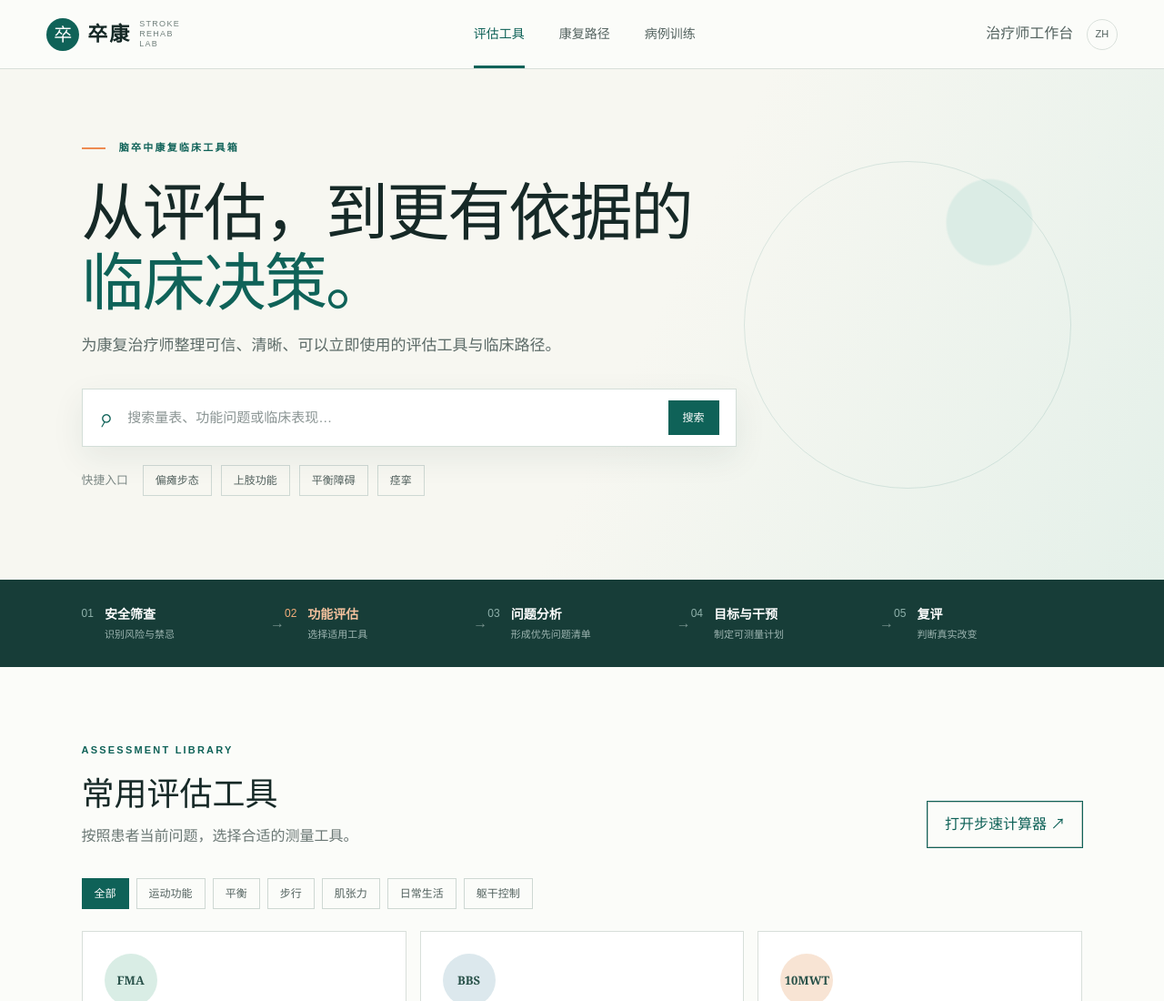
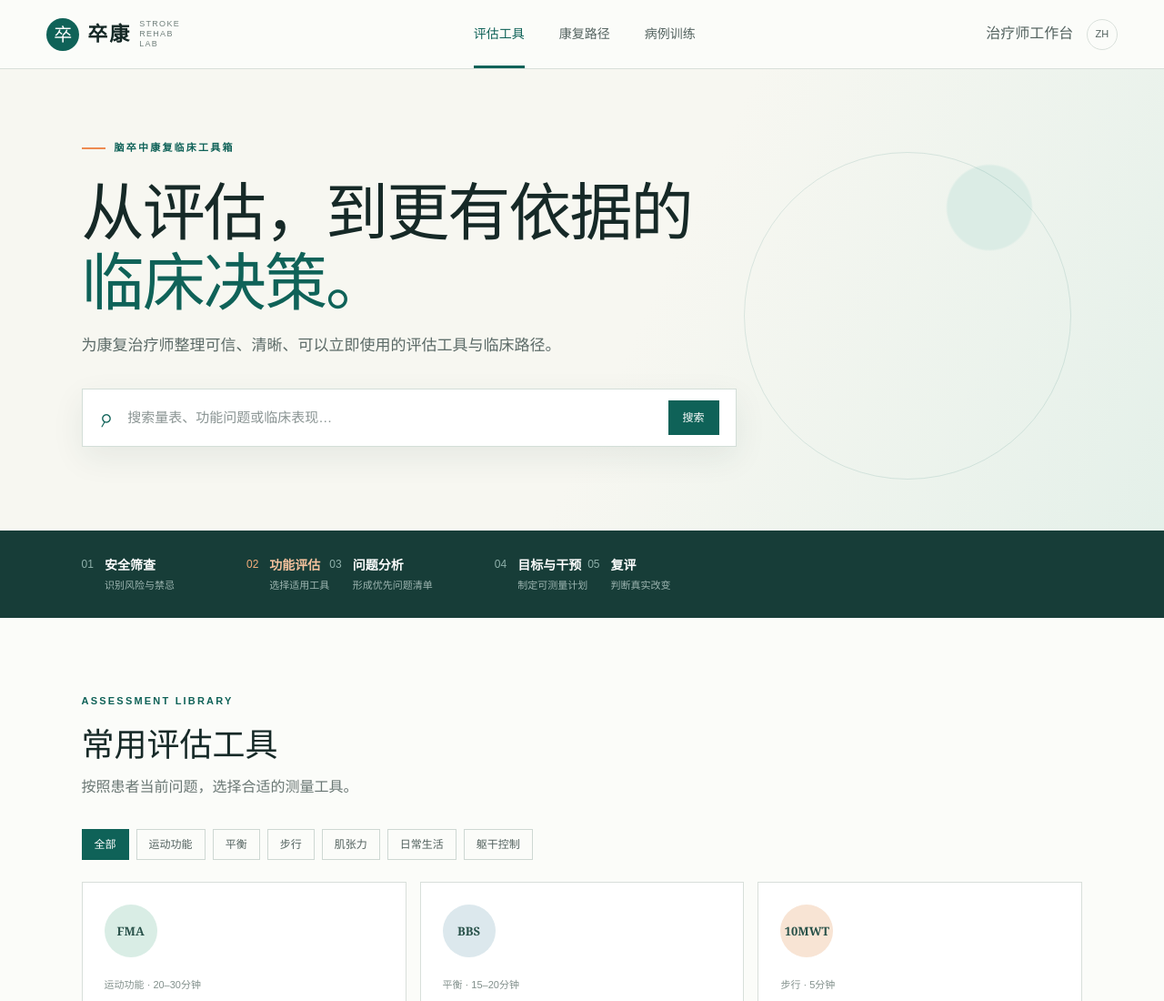
Before and after one commit to jie920199-code/stroke-rehab-toolkit, a Next.js app: page / in a window 1280 px wide. Shown: the top 1100 px of the page at 91% size. Built offline with nearby package versions, Linux system fonts and the light colour scheme.

Commit message:
Add complete 10-meter walk test tool

```diff
--- a/app/page.tsx
+++ b/app/page.tsx
@@ -1,78 +1,42 @@
 "use client";
 
-import { useMemo, useState } from "react";
+import { useEffect, useMemo, useState } from "react";
 
 const assessments = [
-  { name: "Fugl-Meyer运动功能评定", abbr: "FMA", area: "运动功能", time: "20–30 分钟", note: "上下肢运动、感觉与平衡的系统评估", color: "mint" },
-  { name: "Berg平衡量表", abbr: "BBS", area: "平衡", time: "15–20 分钟", note: "评估静态及动态平衡能力与跌倒风险", color: "blue" },
-  { name: "10米步行测试", abbr: "10MWT", area: "步行", time: "5 分钟", note: "量化舒适或最快步行速度，便于连续复评", color: "orange" },
-  { name: "改良Ashworth量表", abbr: "MAS", area: "肌张力", time: "5–10 分钟", note: "记录被动活动时的阻力与肌张力变化", color: "purple" },
-  { name: "Barthel指数", abbr: "BI", area: "日常生活", time: "5–10 分钟", note: "评估进食、转移、行走等日常生活能力", color: "rose" },
-  { name: "躯干损伤量表", abbr: "TIS", area: "躯干控制", time: "10 分钟", note: "观察静态、动态坐位平衡和协调能力", color: "teal" },
+  { name: "Fugl-Meyer运动功能评定", abbr: "FMA", area: "运动功能", time: "20–30分钟", note: "上下肢运动、感觉与平衡的系统评估" },
+  { name: "Berg平衡量表", abbr: "BBS", area: "平衡", time: "15–20分钟", note: "评估静态及动态平衡能力与跌倒风险" },
+  { name: "10米步行测试", abbr: "10MWT", area: "步行", time: "5分钟", note: "量化舒适或最快步行速度，便于连续复评" },
+  { name: "改良Ashworth量表", abbr: "MAS", area: "肌张力", time: "5–10分钟", note: "记录被动活动时的阻力与肌张力变化" },
+  { name: "Barthel指数", abbr: "BI", area: "日常生活", time: "5–10分钟", note: "评估进食、转移、行走等日常生活能力" },
+  { name: "躯干损伤量表", abbr: "TIS", area: "躯干控制", time: "10分钟", note: "观察静态、动态坐位平衡和协调能力" },
 ];
+type RecordItem={date:string;mode:string;device:string;t1:number;t2:number;speed:number};
+const classify=(v:number)=>v<.4?"室内步行水平":v<.8?"有限社区步行水平":"社区步行水平";
 
-const cases = [
-  { n: "01", title: "站立期膝过伸", meta: "脑梗死后 4 周 · Brunnstrom III期", tag: "步态" },
-  { n: "02", title: "偏瘫肩痛与半脱位", meta: "脑出血后 2 周 · 上肢迟缓期", tag: "上肢" },
-  { n: "03", title: "忽略导致的转移困难", meta: "右侧大脑半球梗死后 3 周", tag: "认知" },
-];
-
-export default function Home() {
-  const [query, setQuery] = useState("");
-  const [area, setArea] = useState("全部");
-  const [seconds, setSeconds] = useState("12.5");
-  const [showCalc, setShowCalc] = useState(false);
-  const speed = Number(seconds) > 0 ? (10 / Number(seconds)).toFixed(2) : "—";
-  const filtered = useMemo(() => assessments.filter((a) =>
-    (area === "全部" || a.area === area) && `${a.name}${a.abbr}${a.area}${a.note}`.toLowerCase().includes(query.toLowerCase())
-  ), [query, area]);
-
-  return (
-    <main>
-      <header className="topbar">
-        <a className="brand" href="#top" aria-label="卒康首页"><span>卒</span><b>卒康</b><em>STROKE REHAB LAB</em></a>
-        <nav aria-label="主导航"><a className="active" href="#tools">评估工具</a><a href="#path">康复路径</a><a href="#cases">病例训练</a></nav>
-        <button className="profile" aria-label="个人中心">治疗师工作台 <i>ZH</i></button>
-      </header>
-
-      <section className="hero" id="top">
-        <div className="eyebrow"><span /> 脑卒中康复临床工具箱</div>
-        <h1>从评估，到更有依据的<br/><strong>临床决策。</strong></h1>
-        <p>为康复治疗师整理可信、清晰、可以立即使用的评估工具与临床路径。</p>
-        <div className="searchbox">
-          <span aria-hidden="true">⌕</span>
-          <input value={query} onChange={(e) => setQuery(e.target.value)} placeholder="搜索量表、功能问题或临床表现…" aria-label="搜索工具" />
-          <kbd>搜索</kbd>
-        </div>
-        <div className="quick"><small>快捷入口</small><button onClick={() => {setArea("步行"); document.querySelector("#tools")?.scrollIntoView({behavior:"smooth"})}}>偏瘫步态</button><button onClick={() => setArea("运动功能")}>上肢功能</button><button onClick={() => setArea("平衡")}>平衡障碍</button><button onClick={() => setArea("肌张力")}>痉挛</button></div>
-      </section>
-
-      <section className="workflow" id="path" aria-label="临床工作流">
-        <div><small>01</small><b>安全筛查</b><span>识别风险与禁忌</span></div><i>→</i>
-        <div className="selected"><small>02</small><b>功能评估</b><span>选择适用工具</span></div><i>→</i>
-        <div><small>03</small><b>问题分析</b><span>形成优先问题清单</span></div><i>→</i>
-        <div><small>04</small><b>目标与干预</b><span>制定可测量计划</span></div><i>→</i>
-        <div><small>05</small><b>复评</b><span>判断真实改变</span></div>
-      </section>
-
-      <section className="content" id="tools">
-        <div className="sectionhead"><div><span className="kicker">ASSESSMENT LIBRARY</span><h2>常用评估工具</h2><p>按照患者当前问题，选择合适的测量工具。</p></div><button className="outline" onClick={() => setShowCalc(!showCalc)}>{showCalc ? "关闭计算器" : "打开步速计算器"} ↗</button></div>
-
-        {showCalc && <div className="calculator"><div><span>10MWT 快速计算</span><b>10米步行速度</b><p>输入完成测试距离所需的秒数。</p></div><label>用时（秒）<input inputMode="decimal" value={seconds} onChange={(e) => setSeconds(e.target.value)} /></label><div className="result"><strong>{speed}</strong><span>m/s</span><small>{Number(speed) < .4 ? "室内步行水平" : Number(speed) < .8 ? "有限社区步行水平" : "社区步行水平"}</small></div></div>}
-
-        <div className="filters" role="group" aria-label="按领域筛选">{["全部","运动功能","平衡","步行","肌张力","日常生活","躯干控制"].map(x => <button key={x} className={area===x?"on":""} onClick={() => setArea(x)}>{x}</button>)}</div>
-        <div className="cards">
-          {filtered.map((a) => <article className="card" key={a.abbr}><div className={`badge ${a.color}`}>{a.abbr}</div><div className="cardbody"><span>{a.area} · {a.time}</span><h3>{a.name}</h3><p>{a.note}</p><button onClick={() => alert(`${a.name}\n\n原型演示：下一版将在这里呈现适用人群、操作步骤、计分、结果解释及复评建议。`)}>查看工具 <b>→</b></button></div></article>)}
-          {filtered.length === 0 && <div className="empty">没有找到匹配的工具，试试“步行”或“平衡”。</div>}
-        </div>
-      </section>
-
-      <section className="caseSection" id="cases">
-        <div className="sectionhead"><div><span className="kicker light">CASE-BASED LEARNING</span><h2>用病例训练临床推理</h2><p>不是背答案，而是练习如何评估、排序问题与制定计划。</p></div><span className="caseCount">本周新增 <b>3</b> 个病例</span></div>
-        <div className="casegrid">{cases.map((c, i) => <article className="case" key={c.n}><span className="num">{c.n}</span><div><em>{c.tag}</em><h3>{c.title}</h3><p>{c.meta}</p></div><button aria-label={`开始病例：${c.title}`} onClick={() => alert("病例训练原型将在下一步展开为：病史 → 评估选择 → 问题排序 → 目标 → 干预 → 专家思路。")}>{i===0?"开始病例":"预览"} →</button></article>)}</div>
-      </section>
-
-      <footer><div className="brand invert"><span>卒</span><b>卒康</b></div><p>临床辅助学习工具 · 内容不能替代独立临床判断</p><small>首版产品原型 · 2026</small></footer>
-    </main>
-  );
+export default function Home(){
+ const [query,setQuery]=useState(""); const [area,setArea]=useState("全部"); const [tool,setTool]=useState<string|null>(null);
+ const [mode,setMode]=useState("舒适速度"); const [device,setDevice]=useState("无"); const [t1,setT1]=useState("12.5"); const [t2,setT2]=useState("12.0");
+ const [records,setRecords]=useState<RecordItem[]>([]);
+ useEffect(()=>{try{setRecords(JSON.parse(localStorage.getItem("zuka-10mwt")||"[]"))}catch{}},[]);
+ const filtered=useMemo(()=>assessments.filter(a=>(area==="全部"||a.area===area)&&`${a.name}${a.abbr}${a.area}${a.note}`.toLowerCase().includes(query.toLowerCase())),[query,area]);
+ const valid=[Number(t1),Number(t2)].filter(x=>x>0); const avg=valid.length?valid.reduce((a,b)=>a+b,0)/valid.length:0; const speed=avg?10/avg:0;
+ function save(){if(!speed)return;const next=[{date:new Date().toLocaleString("zh-CN"),mode,device,t1:Number(t1),t2:Number(t2),speed},...records].slice(0,8);setRecords(next);localStorage.setItem("zuka-10mwt",JSON.stringify(next));}
+ return <main>
+  <header className="topbar"><a className="brand" href="#top"><span>卒</span><b>卒康</b><em>STROKE REHAB LAB</em></a><nav><a className="active" href="#tools">评估工具</a><a href="#path">康复路径</a><a href="#cases">病例训练</a></nav><button className="profile">治疗师工作台 <i>ZH</i></button></header>
+  <section className="hero" id="top"><div className="eyebrow"><span/>脑卒中康复临床工具箱</div><h1>从评估，到更有依据的<br/><strong>临床决策。</strong></h1><p>为康复治疗师整理可信、清晰、可以立即使用的评估工具与临床路径。</p><div className="searchbox"><span>⌕</span><input value={query} onChange={e=>setQuery(e.target.value)} placeholder="搜索量表、功能问题或临床表现…"/><kbd>搜索</kbd></div></section>
+  <section className="workflow" id="path">{[["01","安全筛查","识别风险与禁忌"],["02","功能评估","选择适用工具"],["03","问题分析","形成优先问题清单"],["04","目标与干预","制定可测量计划"],["05","复评","判断真实改变"]].map((x,i)=><div className={i===1?"selected":""} key={x[0]}><small>{x[0]}</small><b>{x[1]}</b><span>{x[2]}</span></div>)}</section>
+  <section className="content" id="tools"><div className="sectionhead"><div><span className="kicker">ASSESSMENT LIBRARY</span><h2>常用评估工具</h2><p>按照患者当前问题，选择合适的测量工具。</p></div></div>
+   <div className="filters">{["全部","运动功能","平衡","步行","肌张力","日常生活","躯干控制"].map(x=><button key={x} className={area===x?"on":""} onClick={()=>setArea(x)}>{x}</button>)}</div>
+   <div className="cards">{filtered.map((a,i)=><article className="card" key={a.abbr}><div className={`badge ${["mint","blue","orange","purple","rose","teal"][i%6]}`}>{a.abbr}</div><div className="cardbody"><span>{a.area} · {a.time}</span><h3>{a.name}</h3><p>{a.note}</p><button onClick={()=>setTool(a.abbr)}>查看工具 <b>→</b></button></div></article>)}</div>
+  </section>
+  <section className="caseSection" id="cases"><div className="sectionhead"><div><span className="kicker light">CASE-BASED LEARNING</span><h2>用病例训练临床推理</h2><p>不是背答案，而是练习如何评估、排序问题与制定计划。</p></div></div><div className="casegrid">{[["步态","站立期膝过伸","脑梗死后4周"],["上肢","偏瘫肩痛与半脱位","脑出血后2周"],["认知","忽略导致的转移困难","右侧大脑半球梗死后3周"]].map((c,i)=><article className="case" key={c[1]}><span className="num">0{i+1}</span><div><em>{c[0]}</em><h3>{c[1]}</h3><p>{c[2]}</p></div></article>)}</div></section>
+  <footer><div className="brand invert"><span>卒</span><b>卒康</b></div><p>临床辅助学习工具 · 不能替代独立临床判断</p><small>产品原型 · 2026</small></footer>
+  {tool&&<div className="modalback" role="presentation" onMouseDown={e=>{if(e.target===e.currentTarget)setTool(null)}}><section className="toolmodal" role="dialog" aria-modal="true" aria-label="评估工具详情"><button className="close" onClick={()=>setTool(null)}>×</button>{tool!=="10MWT"?<div className="coming"><span className="kicker">CONTENT IN PROGRESS</span><h2>{assessments.find(a=>a.abbr===tool)?.name}</h2><p>量表条目、计分规则及授权信息正在整理。完成审核后开放使用。</p><button onClick={()=>setTool(null)}>返回工具库</button></div>:<>
+   <div className="tooltitle"><span className="kicker">FUNCTIONAL ASSESSMENT</span><h2>10米步行测试 <small>10MWT</small></h2><p>量化直线步行速度，用于基线评估和连续复评。</p></div>
+   <div className="toolgrid"><article className="protocol"><h3>标准操作</h3><ol><li>准备14米直线路径：前后各2米加速/减速，中间10米计时。</li><li>说明测试目标，可选择舒适速度或最快安全速度。</li><li>患者通过起始线时开始计时，通过终点线时停止。</li><li>完成2次，记录辅助器具与协助水平，取平均用时。</li></ol><div className="safety"><b>安全提示</b><p>全程做好跌倒防护；患者出现胸痛、明显呼吸困难、眩晕或步态突然恶化时立即停止。</p></div></article>
+   <article className="formpanel"><h3>本次测试</h3><div className="fieldrow"><label>测试模式<select value={mode} onChange={e=>setMode(e.target.value)}><option>舒适速度</option><option>最快安全速度</option></select></label><label>辅助器具<select value={device} onChange={e=>setDevice(e.target.value)}><option>无</option><option>手杖</option><option>四脚杖</option><option>助行器</option><option>踝足矫形器</option><option>其他</option></select></label></div><div className="fieldrow"><label>第1次用时（秒）<input inputMode="decimal" value={t1} onChange={e=>setT1(e.target.value)}/></label><label>第2次用时（秒）<input inputMode="decimal" value={t2} onChange={e=>setT2(e.target.value)}/></label></div><div className="bigresult"><div><strong>{speed?speed.toFixed(2):"—"}</strong><span>m/s</span></div><b>{speed?classify(speed):"请输入有效时间"}</b><small>平均用时 {avg?avg.toFixed(2):"—"} 秒</small></div><button className="primary" onClick={save} disabled={!speed}>保存本次结果</button></article></div>
+   <div className="interpret"><h3>结果解释</h3><div><span><b>&lt; 0.40 m/s</b>室内步行水平</span><span><b>0.40–0.79 m/s</b>有限社区步行水平</span><span><b>≥ 0.80 m/s</b>社区步行水平</span></div><p>分层仅作临床参考，应结合步行耐力、平衡、环境需求和辅助程度综合判断。</p></div>
+   <div className="history"><h3>本机历史记录</h3>{records.length?<div className="historylist">{records.map((r,i)=><div key={i}><span>{r.date}</span><b>{r.speed.toFixed(2)} m/s</b><small>{r.mode} · {r.device}</small></div>)}</div>:<p>尚无保存记录。记录仅保存在当前浏览器中。</p>}</div>
+  </>}</section></div>}
+ </main>
 }
```
Also changed, not shown: app/globals.css.
